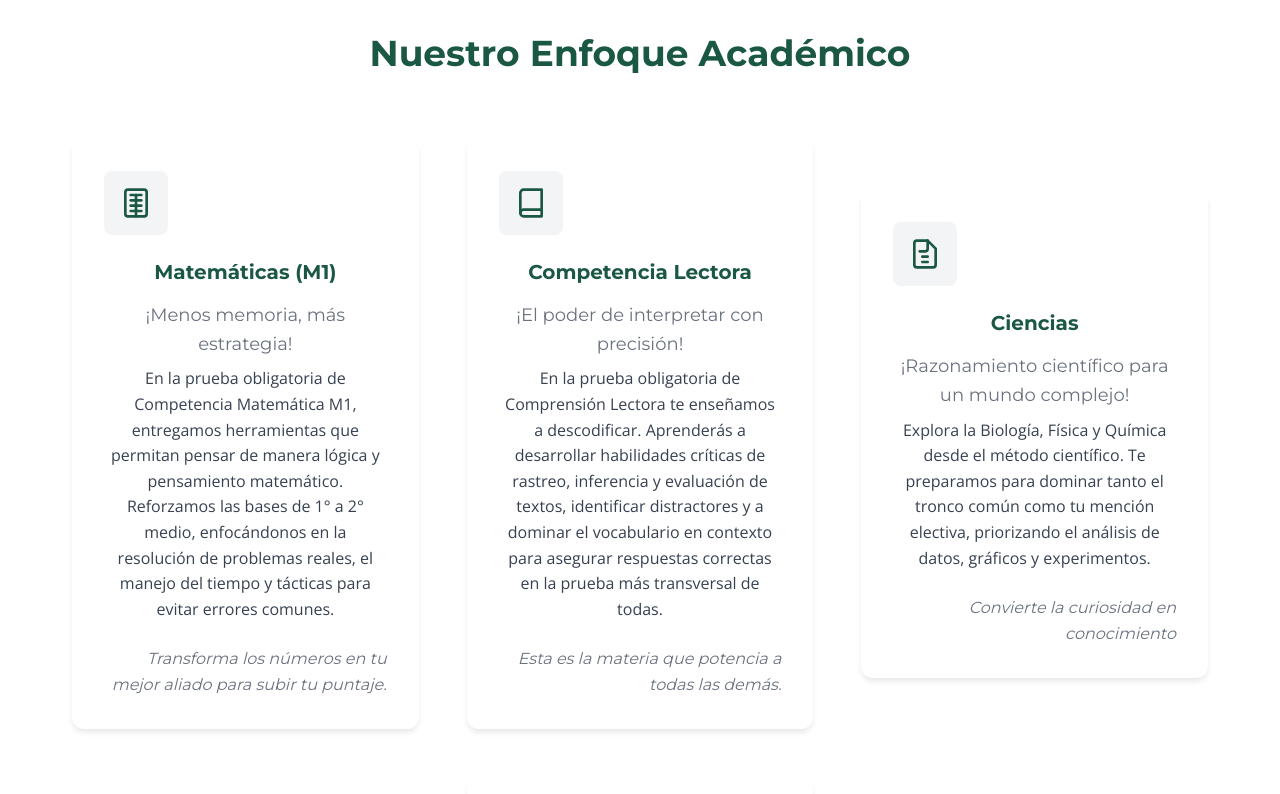
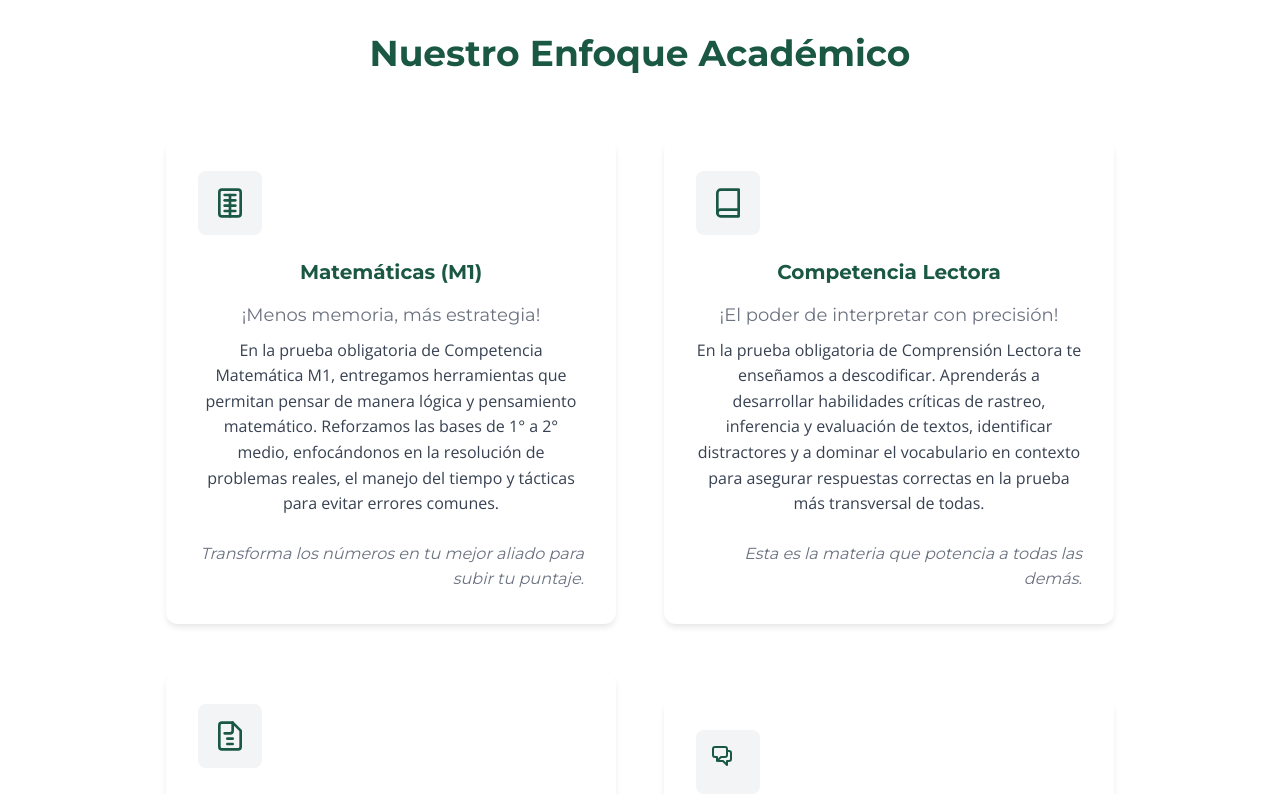
Before and after one commit to MauricioTRP/duam, a Vue app: page / in a window 1280 px wide. Shown: the part 1460-2254 px from the top of the page. Built offline with nearby package versions, Linux system fonts and the light colour scheme.

Commit message:
fix: min width

```diff
--- a/src/components/SubjectsSection.vue
+++ b/src/components/SubjectsSection.vue
@@ -112,6 +112,7 @@ import IconCommunity from './icons/IconCommunity.vue'
 .subjects-section__card {
   flex: 0 0 calc(33.333% - var(--spacing-2xl));
   max-width: calc(33.333% - var(--spacing-2xl));
+  min-width: 450px;
 }
 
 @media (max-width: 1024px) {
```
